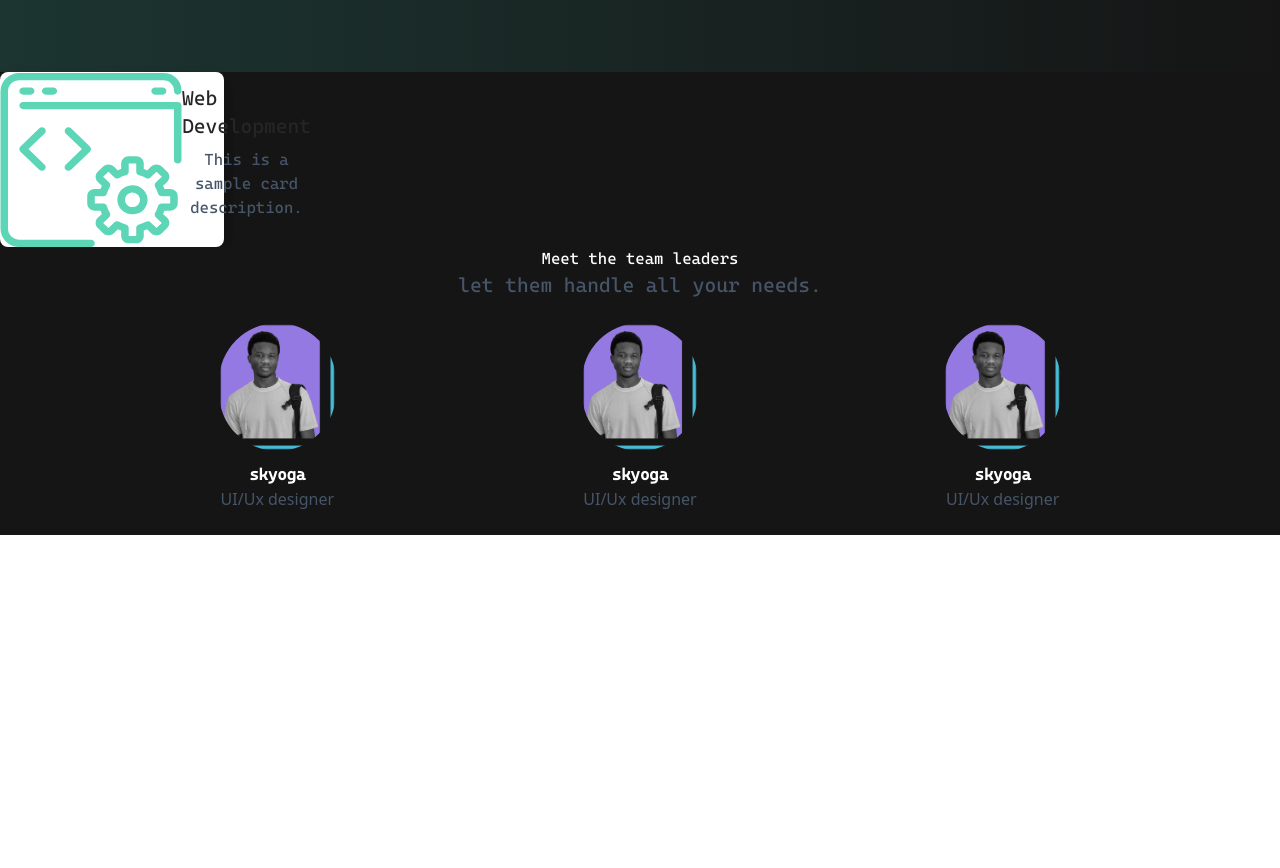
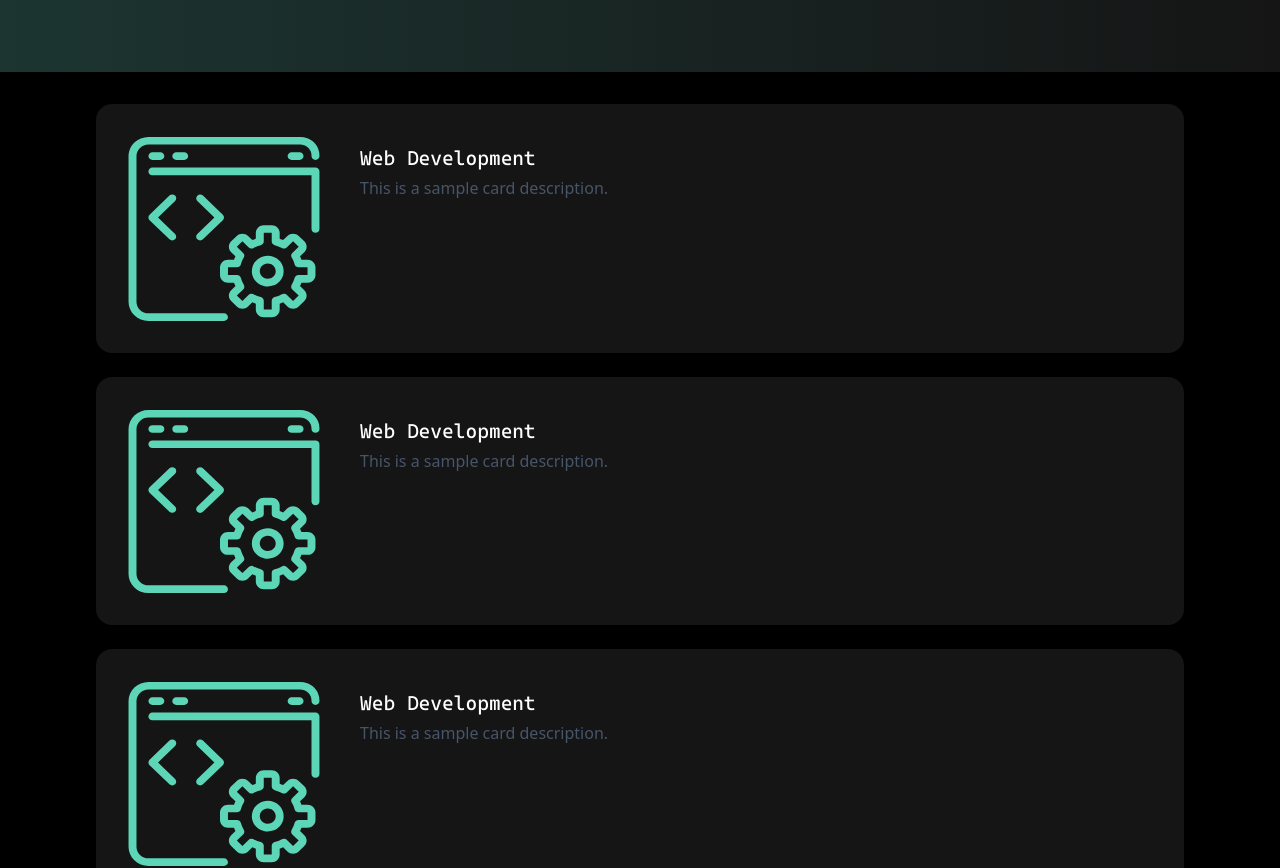
Before and after one commit to sky2626/Joetib-semades, a React (Vite) app: page /about in a window 1280 px wide. Shown: the part 360-1228 px from the top of the page. Before the commit the page ends 895 px from the top, so only its background shows below. Built offline with nearby package versions, Linux system fonts and the light colour scheme.

Commit message:
update on about

```diff
--- a/src/component/AbCardX.jsx
+++ b/src/component/AbCardX.jsx
@@ -2,17 +2,17 @@ import React from 'react';
 
 const AbCardX = ({ imageSrc, title, description }) => {
     return (
-        <div className='flex flex-col rounded-lg bg-white shadow-[0_2px_15px_-3px_rgba(0,0,0,0.07),0_10px_20px_-2px_rgba(0,0,0,0.04)] md:max-w-xl md:flex-row'>
-            <img className='w-full rounded-t-lg object-cover md:h-auto md:w-48 md:rounded-none md:rounded-l-lg'
+        <div className='flex flex-col rounded-lg items-center md:items-start gap-2 md:gap-8 md:flex-row'>
+            <img className='h-auto w-48 rounded-t-lg object-cover md:rounded-none md:rounded-l-lg'
             src={imageSrc}
             alt={title} />
-            <div className="pt-3">
+            <div className="p-2 items-center md:items-start">
                 <h5
-            className='mb-2 text-xl font-medium text-neutral-800 dark:text-neutral-50 font-Cascadia'>
+                className='mb-1 text-xl font-medium text-white font-Cascadia'>
                     {title}
                 </h5>
                 <p
-            className='text-slate-600 text-center font-Cascadia'>
+                className='text-slate-600 '>
                     {description}
                 </p>
             </div>
--- a/src/pages/About.jsx
+++ b/src/pages/About.jsx
@@ -1,5 +1,6 @@
 import AbCardX from "../component/AbCardX";
 import AbCard from "../component/AbCard";
+import Footer from "../component/Footer";
 
 
 export default function About() {
@@ -20,8 +21,29 @@ export default function About() {
                 </p>
             </div>
 
-            <div className="bg-pro-200">
-                <div className="bg-pro-200 w-62 md:w-56 rounded-lg">
+            <div className="bg-black flex  gap-4 flex-col md:gap-6 p-8 md:px-24 md:py-8">
+                <div className="bg-pro-200 p-8 rounded-2xl justify-center items-center">
+                    <AbCardX
+                        imageSrc="./src/assets/web.svg"
+                        title="Web Development"
+                        description="This is a sample card description."
+                    />
+                </div>
+                <div className="bg-pro-200 p-8 rounded-2xl justify-center items-center">
+                    <AbCardX
+                        imageSrc="./src/assets/web.svg"
+                        title="Web Development"
+                        description="This is a sample card description."
+                    />
+                </div>
+                <div className="bg-pro-200 p-8 rounded-2xl justify-center items-center">
+                    <AbCardX
+                        imageSrc="./src/assets/web.svg"
+                        title="Web Development"
+                        description="This is a sample card description."
+                    />
+                </div>
+                <div className="bg-pro-200 p-8 rounded-2xl justify-center items-center">
                     <AbCardX
                         imageSrc="./src/assets/web.svg"
                         title="Web Development"
@@ -30,14 +52,14 @@ export default function About() {
                 </div>
             </div>
 
-            <div className="bg-pro-200 px-8 md:px-24">
+            <div className="bg-pro-200 px-8 py-8 md:px-24">
                 <h1 className="text-white text-center font-Cascadia">
                     Meet the team leaders
                 </h1>
                 <h3 className="text-center text-slate-600 font-Cascadia text-xl">
                     let them handle all your needs.
                 </h3>
-                <div className="grid grid-cols-1 md:grid-cols-3">
+                <div className="grid grid-cols-1 md:grid-cols-3 py-4">
                     <AbCard
                         imageSrc="./src/assets/img-1.png"
                         name="skyoga"
@@ -53,9 +75,9 @@ export default function About() {
                         name="skyoga"
                         title="UI/Ux designer"
                     />
-
                 </div>
             </div>
+            <Footer />
         </div>
     );
 }
```
Lines whose indentation alone changed are shown as unchanged.
